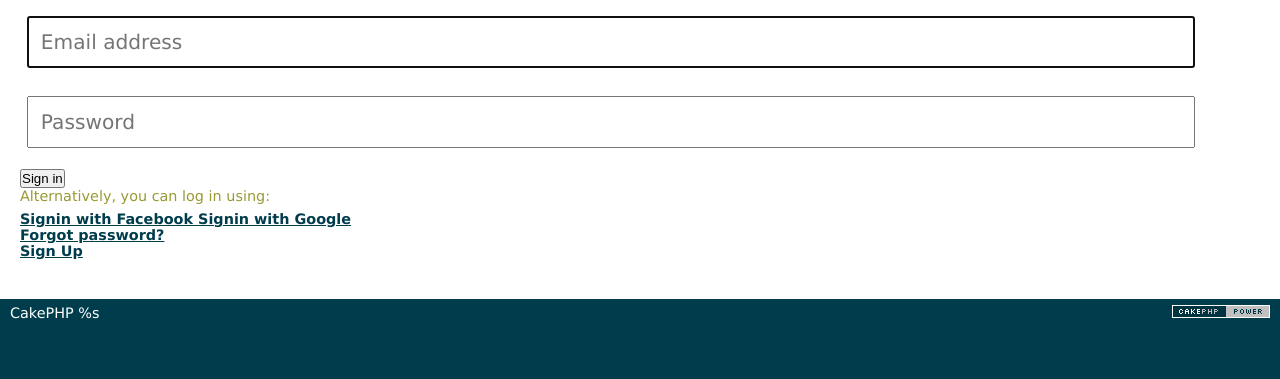
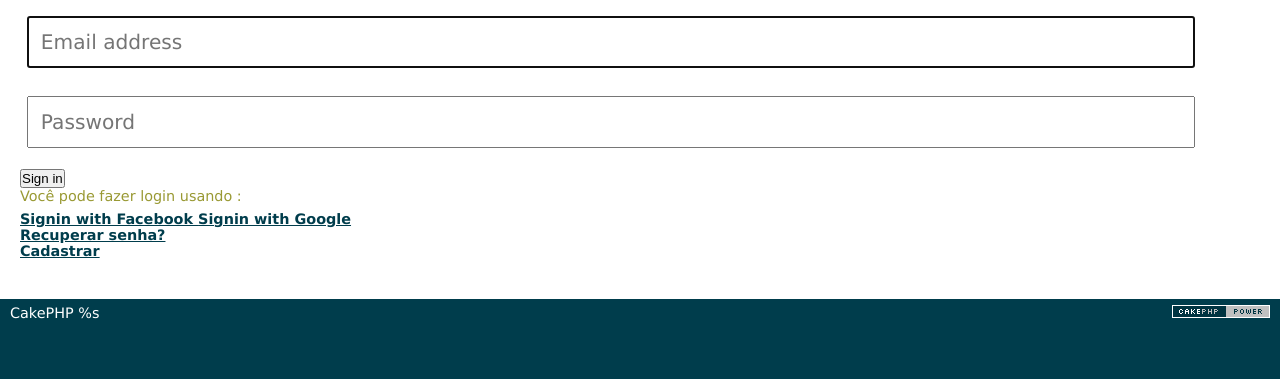
Before and after one commit to RobsonMs/projeto_1, a CakePHP app: the page made by app/View/Users/login.ctp in a window 1280 px wide. Shown: the part 48-427 px from the top of the page. Run offline with PHP 8.4 and a stand-in for CakePHP, Linux system fonts and the light colour scheme; the template is opened without the code that fills it, so the values that code supplies are empty; form fields are guessed from the names that the template uses; some libraries are stand-ins or nearby versions.

Commit message:
Modificações de View e controllers, redefinição de senha.

```diff
--- a/app/View/Users/login.ctp
+++ b/app/View/Users/login.ctp
@@ -6,7 +6,7 @@
 	<?php echo $this->Form->input('email', array( 'id' => 'email', 'type'=> 'email', 'class' =>'form-control', 'placeholder' => 'Email address', 'autofocus' => 'autofocus', 'div'=> false, 'label'=> false) ); ?>
 	<?php echo $this->Form->input('senha', array( 'id' => 'password', 'type'=> 'password', 'class' =>'form-control', 'placeholder' => 'Password', 'div'=> false, 'label'=> false) ); ?>
 	<?php echo $this->Form->button('Sign in', array( 'id' => 'login_btn', 'value'=> 'Sign in', 'type'=> 'submit', 'class' =>'btn btn-block bt-login') ); ?>
-	<h4 class="text-center login-txt-center">Alternatively, you can log in using:</h4>
+	<h4 class="text-center login-txt-center">Você pode fazer login usando :</h4>
 	<a class="btn btn-default facebook" href="<?php echo BASE_PATH.'fblogin'; ?>"> <i class="fa fa-facebook modal-icons"></i> Signin with Facebook </a>
 	<a class="btn btn-default google" href="<?php echo BASE_PATH.'googlelogin'; ?>"> <i class="fa fa-google-plus modal-icons"></i> Signin with Google </a>
 <?php echo $this->Form->end(); ?>
@@ -14,13 +14,13 @@
 	<div class="row">
 		<div class="col-xs-6 col-sm-6 col-md-6">
 			<i class="fa fa-lock"></i>
-			<a href="<?php echo BASE_PATH.'forget_password'; ?>"> Forgot password? </a>
+			<a href="<?php echo BASE_PATH.'forget_password'; ?>"> Recuperar senha? </a>
 
 		</div>
 
 		<div class="col-xs-6 col-sm-6 col-md-6">
 			<i class="fa fa-check"></i>
-			<a href="<?php echo BASE_PATH.'register'; ?>"> Sign Up </a>
+			<a href="<?php echo BASE_PATH.'register'; ?>"> Cadastrar </a>
 		</div>
 	</div>
 </div>
--- a/app/View/Users/register.ctp
+++ b/app/View/Users/register.ctp
@@ -23,13 +23,13 @@
 	<div class="row">
 		<div class="col-xs-6 col-sm-6 col-md-6">
 			<i class="fa fa-lock"></i>
-			<a href="<?php echo BASE_PATH.'forget_password'; ?>"> Forgot password? </a>
+			<a href="<?php echo BASE_PATH.'forget_password'; ?>"> Recuperar Senha? </a>
 
 		</div>
 
 		<div class="col-xs-6 col-sm-6 col-md-6">
 			<i class="fa fa-check"></i>
-			<a href="<?php echo BASE_PATH.'login'; ?>"> Sign In </a>
+			<a href="<?php echo BASE_PATH.'login'; ?>"> Entrar </a>
 		</div>
 	</div>
 </div>
```
Also changed, not shown: app/Controller/UsersController.php (+4 -4 lines), app/View/Layouts/login.ctp (+4 -4 lines), 1 other file.
